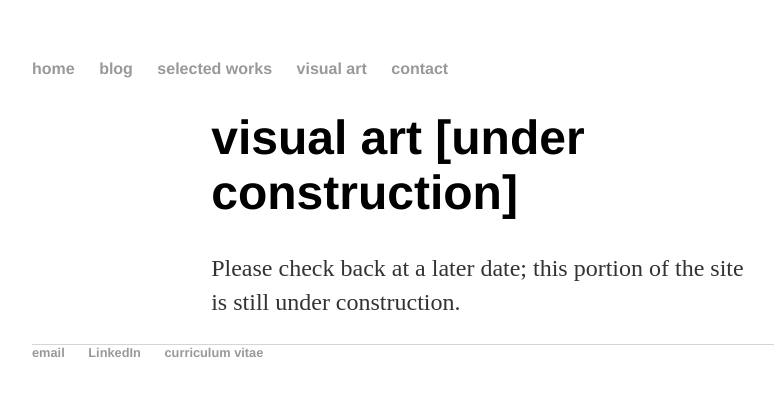
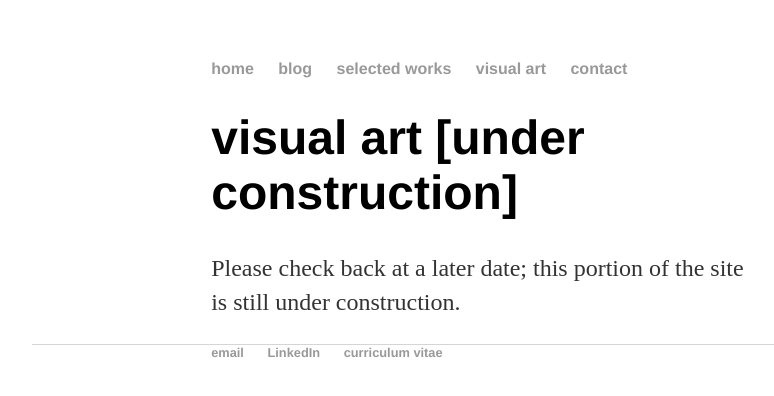
Before and after one commit to HillJustin/HillJustin.github.io, a Jekyll site: the page built from visual art/index.md, in a window 1280 px wide. Shown: the top 396 px of the page, without its empty margins (160-934 px from the left). Built offline with Jekyll 4.4.1, drawn with Linux system fonts in a browser that asks for light colours.

Commit message:
Update main.css

```diff
--- a/assets/css/main.css
+++ b/assets/css/main.css
@@ -7,6 +7,7 @@ nav ul, footer ul {
     padding: 0px;
     list-style: none;
     font-weight: bold;
+    width: 60%;
     margin: auto;
 }
 nav ul li, footer ul li {
@@ -44,8 +45,6 @@ ul.posts li {
 }
 
 img {
-    width: 50%;
-    height: 50%;
     object-fit: scale-down;
 }
 
```
